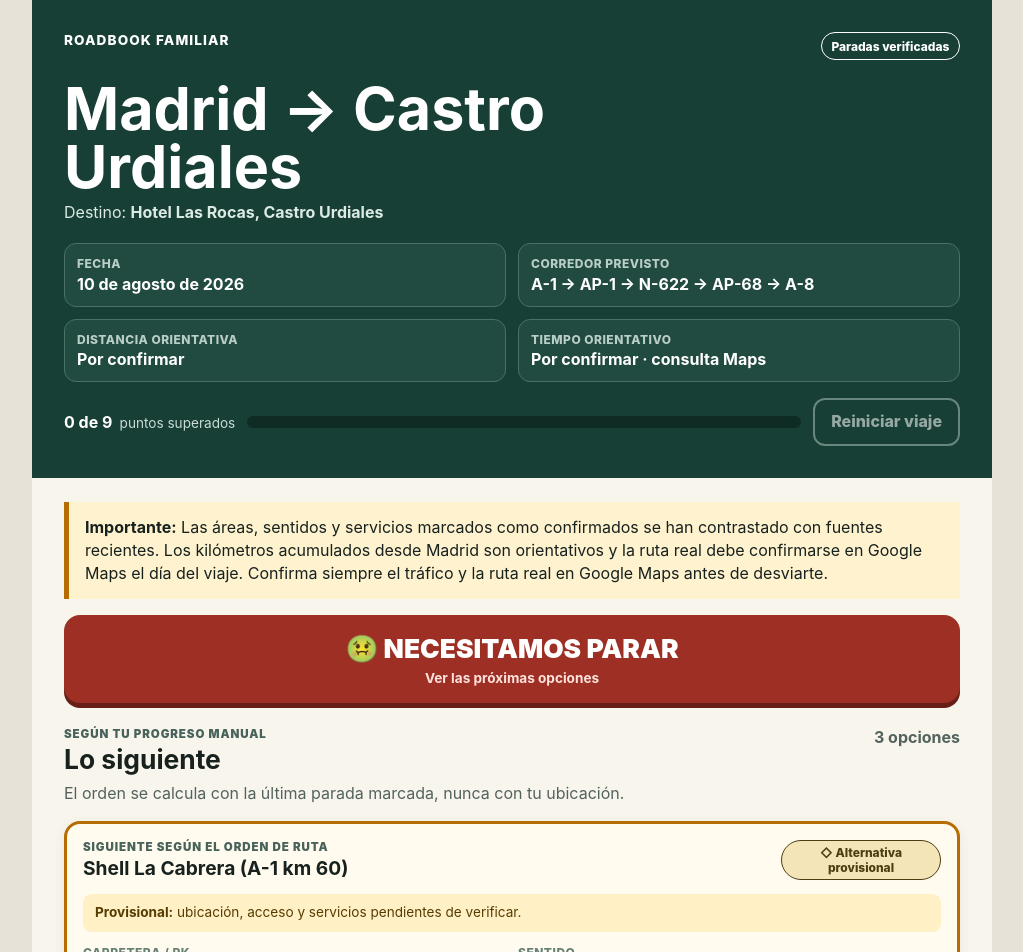
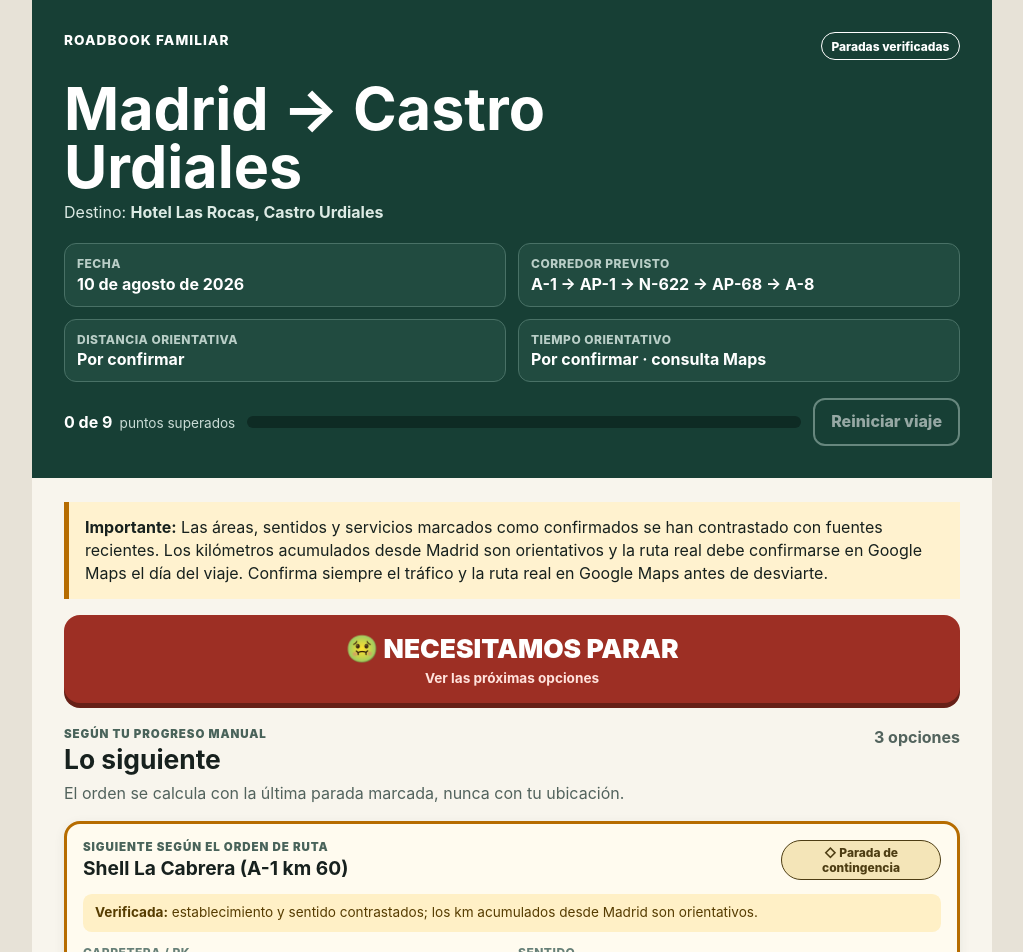
Before and after one commit to david-herrero/family-roadbook, a Vue app: page / in a window 1280 px wide. Shown: the top 952 px of the page, without its empty margins (128-1151 px from the left). Built offline with nearby package versions, Linux system fonts and the light colour scheme.

Commit message:
Show verified status in stop cards

```diff
--- a/src/components/StopCard.vue
+++ b/src/components/StopCard.vue
@@ -28,7 +28,7 @@ const serviceLabels = {
 const categoryLabels = {
   recommended: '★ Recomendada',
   good: '● Buena opción',
-  fallback: '◇ Alternativa provisional'
+  fallback: '◇ Parada de contingencia'
 }
 
 const confirmedServices = computed(() =>
@@ -75,15 +75,18 @@ function distanceLabel(distance) {
       </span>
     </div>
 
-    <p class="provisional-note">
+    <p v-if="stop.dataStatus !== 'verified'" class="provisional-note">
       <strong>Provisional:</strong> ubicación, acceso y servicios pendientes de verificar.
+    </p>
+    <p v-else class="provisional-note">
+      <strong>Verificada:</strong> establecimiento y sentido contrastados; los km acumulados desde Madrid son orientativos.
     </p>
 
     <dl class="stop-facts">
       <div>
         <dt>Carretera / PK</dt>
         <dd>
-          {{ stop.road.name }}<template v-if="stop.road.kilometerPost !== null"> · PK ≈ {{ stop.road.kilometerPost }}</template>
+          {{ stop.road.name }}<template v-if="stop.road.kilometerPost !== null"> · PK <template v-if="stop.road.status !== 'confirmed'">≈ </template>{{ stop.road.kilometerPost }}</template>
           <template v-else> · PK desconocido</template>
         </dd>
       </div>
@@ -113,7 +116,7 @@ function distanceLabel(distance) {
         Servicios: {{ confirmedServices.length }} confirmados · {{ unknownServices.length }} desconocidos
       </summary>
       <p v-if="unknownServices.length"><strong>Sin verificar:</strong> {{ unknownServices.join(', ') }}.</p>
-      <p v-if="unavailableServices.length"><strong>No disponibles:</strong> {{ unavailableServices.join(', ') }}.</p>
+      <p v-if="unavailableServices.length"><strong>No disponibles / no 24 h:</strong> {{ unavailableServices.join(', ') }}.</p>
     </details>
 
     <p v-if="!compact" class="stop-card__note">{{ stop.notes[0] }}</p>
@@ -124,7 +127,7 @@ function distanceLabel(distance) {
         :href="stop.location.navigationUrl"
         target="_blank"
         rel="noopener noreferrer"
-        :aria-label="`Abrir ${stop.name} en Google Maps; el destino es provisional`"
+        :aria-label="`Abrir ${stop.name} en Google Maps`"
       >
         Abrir en Google Maps ↗
       </a>
```
